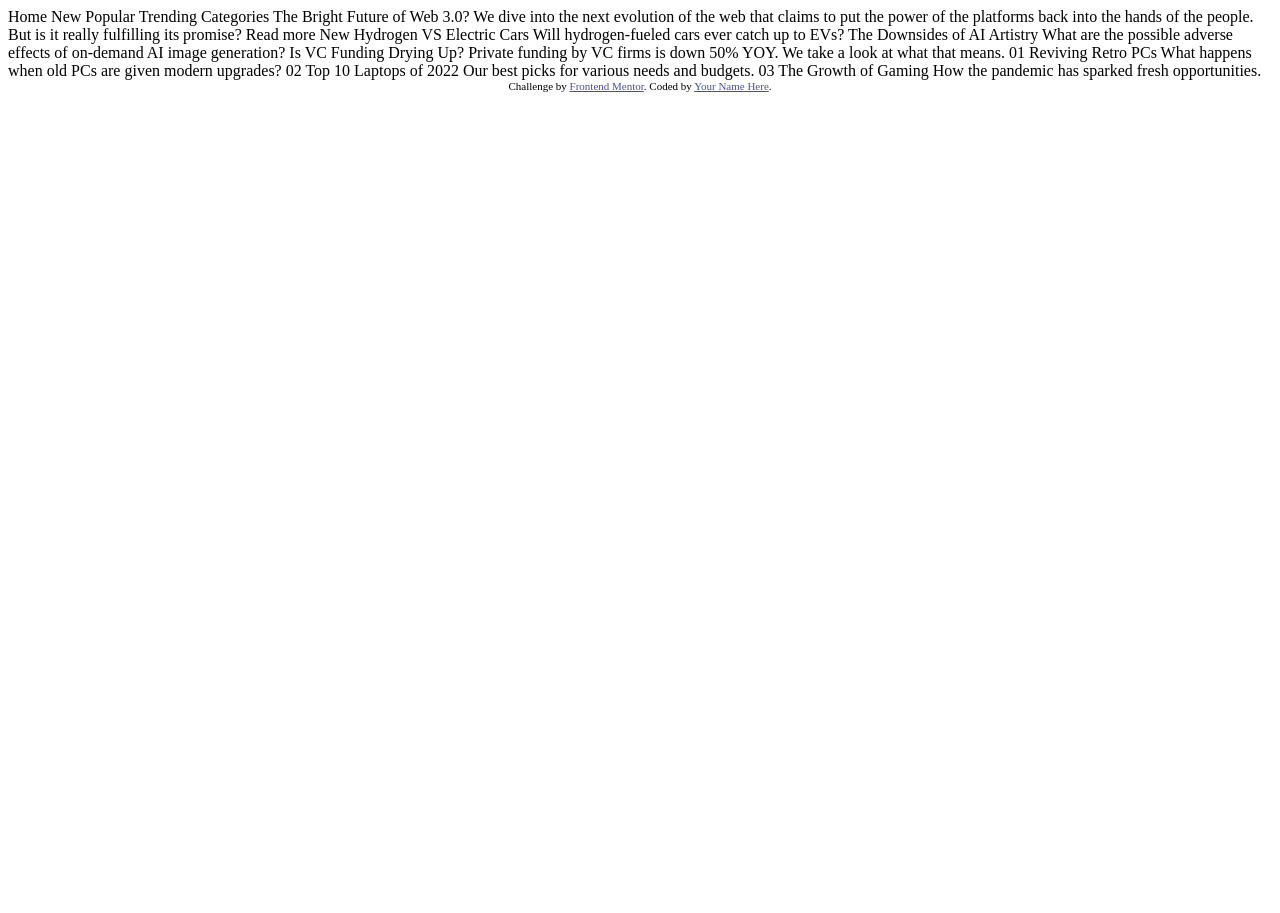
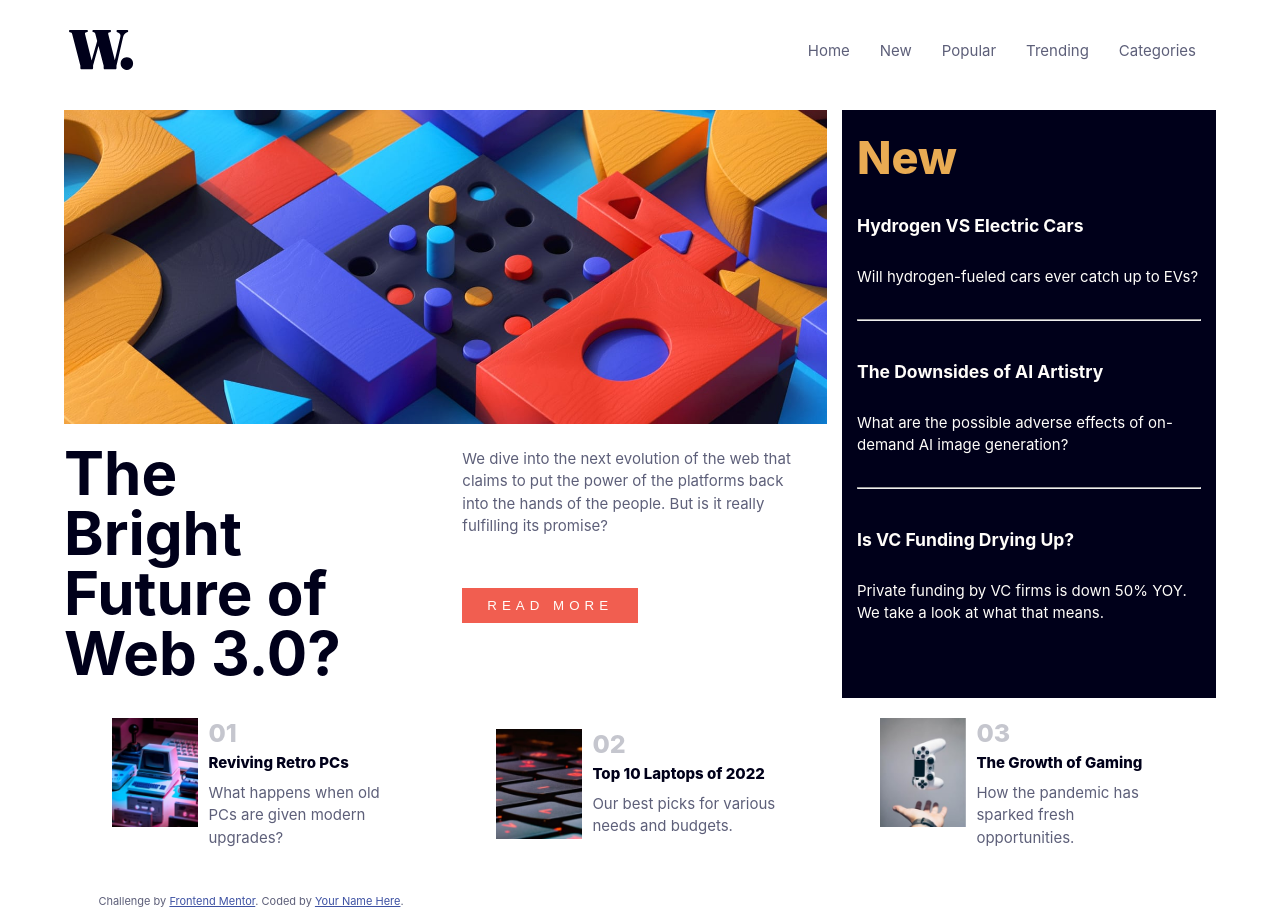
Before and after one commit to yboffill91/news-homepage-main, a plain HTML site: page index.html in a window 1280 px wide. Before the commit the page ends 800 px from the top, so only its background shows below. Drawn offline with Linux system fonts and the light colour scheme.

Commit message:
Terminado Desktop Design

```diff
--- a/index.html
+++ b/index.html
@@ -1,60 +1,99 @@
 <!DOCTYPE html>
 <html lang="en">
   <head>
-  <meta charset="UTF-8">
-  <meta name="viewport" content="width=device-width, initial-scale=1.0"> <!-- displays site properly based on user's device -->
+    <meta charset="UTF-8" />
+    <meta name="viewport" content="width=device-width, initial-scale=1.0" />
+    <!-- displays site properly based on user's device -->
 
-  <link rel="icon" type="image/png" sizes="32x32" href="./assets/images/favicon-32x32.png">
+    <link
+      rel="icon"
+      type="image/png"
+      sizes="32x32"
+      href="./assets/images/favicon-32x32.png"
+    />
 
     <title>Frontend Mentor | News homepage</title>
 
     <!-- Feel free to remove these styles or customise in your own stylesheet 👍 -->
-  <style>
-    .attribution { font-size: 11px; text-align: center; }
-    .attribution a { color: hsl(228, 45%, 44%); }
-  </style>
+    <link rel="stylesheet" href="styles.css" />
   </head>
   <body>
+    <div class="contenedor">
+      <div class="navbar">
+        <img src="./assets/images/logo.svg" alt="Logo" />
+        <div class="navMenu">
+          <ul>
+            <li>Home</li>
+            <li>New</li>
+            <li>Popular</li>
+            <li>Trending</li>
+            <li>Categories</li>
+          </ul>
+        </div>
+      </div>
+      <div class="main">
+        <div>
+          <img src="./assets/images/image-web-3-desktop.jpg" alt="Imagen" />
+        </div>
+        <div class="promo">
+          <h1>The Bright Future of Web 3.0?</h1>
+          <div>
+            <p>
+              We dive into the next evolution of the web that claims to put the
+              power of the platforms back into the hands of the people. But is
+              it really fulfilling its promise?
+            </p>
+            <button>Read more</button>
+          </div>
+        </div>
+      </div>
+      <div class="aside">
+        <h2>New</h2>
 
-  Home
-  New
-  Popular
-  Trending
-  Categories
-
-  The Bright Future of Web 3.0?
-
-  We dive into the next evolution of the web that claims to put the power of the platforms back into the hands of the people.
-  But is it really fulfilling its promise?
-
-  Read more
-
-  New
-
-  Hydrogen VS Electric Cars
-  Will hydrogen-fueled cars ever catch up to EVs?
-
-  The Downsides of AI Artistry
-  What are the possible adverse effects of on-demand AI image generation?
-
-  Is VC Funding Drying Up?
-  Private funding by VC firms is down 50% YOY. We take a look at what that means.
-
-  01
-  Reviving Retro PCs
-  What happens when old PCs are given modern upgrades?
-
-  02
-  Top 10 Laptops of 2022
-  Our best picks for various needs and budgets.
-
-  03
-  The Growth of Gaming
-  How the pandemic has sparked fresh opportunities.
-
+        <h3>Hydrogen VS Electric Cars</h3>
+        <p>Will hydrogen-fueled cars ever catch up to EVs?</p>
+        <hr />
+        <h3>The Downsides of AI Artistry</h3>
+        <p>
+          What are the possible adverse effects of on-demand AI image
+          generation?
+        </p>
+        <hr />
+        <h3>Is VC Funding Drying Up?</h3>
+        <p>
+          Private funding by VC firms is down 50% YOY. We take a look at what
+          that means.
+        </p>
+      </div>
+      <div class="article">
+        <div class="subArt">
+          <img src="./assets/images/image-retro-pcs.jpg" alt="Retro PCs" />
+          <h3>01</h3>
+          <h4>Reviving Retro PCs</h4>
+          <p>What happens when old PCs are given modern upgrades?</p>
+        </div>
+        <div class="subArt">
+          <img src="./assets/images/image-top-laptops.jpg" alt="Top Laptops" />
+          <h3>02</h3>
+          <h4>Top 10 Laptops of 2022</h4>
+          <p>Our best picks for various needs and budgets.</p>
+        </div>
+        <div class="subArt">
+          <img
+            src="./assets/images/image-gaming-growth.jpg"
+            alt="Growth off Gaming"
+          />
+          <h3>03</h3>
+          <h4>The Growth of Gaming</h4>
+          <p>How the pandemic has sparked fresh opportunities.</p>
+        </div>
+      </div>
       <div class="attribution">
-    Challenge by <a href="https://www.frontendmentor.io?ref=challenge" target="_blank">Frontend Mentor</a>.
-    Coded by <a href="#">Your Name Here</a>.
+        Challenge by
+        <a href="https://www.frontendmentor.io?ref=challenge" target="_blank"
+          >Frontend Mentor</a
+        >. Coded by <a href="#">Your Name Here</a>.
+      </div>
     </div>
   </body>
 </html>
--- a/styles.css
+++ b/styles.css
@@ -0,0 +1,157 @@
+.attribution {
+  font-size: 11px;
+  text-align: center;
+}
+.attribution a {
+  color: hsl(228, 45%, 44%);
+}
+* {
+  padding: 0;
+  margin: 0;
+  box-sizing: border-box;
+}
+:root {
+  --minAncho: 375px;
+  --maxAncho: 1440px;
+  --ancho: 1200px;
+  --softOrange: #e9ab53;
+  --softRed: #f15e50;
+  --offWhite: #fffdfa;
+  --grayishBlue: #c5c6ce;
+  --darkGrayishBlue: #5d5f79;
+  --veryDarkBlue: #00001a;
+}
+@import url('https://fonts.googleapis.com/css2?family=Inter:wght@400;700;800&display=swap');
+body{
+    font-family: 'Inter', sans-serif;
+    font-size: 15px;
+    color: var(--darkGrayishBlue);
+    width: 100%;
+}
+p{
+    line-height: 1.5em;
+}
+.contenedor{
+    width: 90%;
+    max-width: var(--ancho);
+    display: grid;
+    grid-template-areas:
+    "n n n"
+    "m m as"
+    "ar ar ar"
+    ;
+    grid-template-columns: repeat(3, 1fr);
+    grid-template-rows: auto;
+    grid-gap: 15px;
+    margin: 5px auto;
+}
+.navbar{
+    display: flex;
+    align-items: center;
+    justify-content: space-between;
+    padding: 25px 5px;
+    grid-area: n;
+}
+.navMenu ul{
+    display: flex;
+}
+.navMenu li{
+    margin: 0px 15px;
+    list-style: none;
+    text-decoration: none;
+    cursor: pointer;
+}
+.navMenu li:active{
+    color: var(--veryDarkBlue);
+}
+.main{
+    grid-area: m;
+}
+.main img{
+    width: 100%;
+}
+.promo{
+    display: flex;
+    justify-content: space-between;
+    margin: 1em auto;
+
+}
+.promo h1{
+    font-size: 60px;
+    font-weight: 700;
+    color: var(--veryDarkBlue);
+    margin: auto 2em auto auto;
+    line-height: 1em;
+}
+.promo p{
+    margin-right: 2.2rem;
+}
+.promo button{
+    padding: 10px 25px;
+    text-transform: uppercase;
+    color: var(--offWhite);
+    background-color: var(--softRed);
+    letter-spacing: 5px;
+    margin: 25px auto;
+    border: 0px;
+    cursor: pointer;
+}
+.promo button:active{
+    background-color: var(--veryDarkBlue);
+}
+.aside {
+    grid-area: as;
+    display: flex;
+    flex-direction: column;
+    background-color: var(--veryDarkBlue);
+    color: var(--offWhite);
+    padding: 1em;
+}
+.aside h2{
+    color: var(--softOrange);
+    font-weight: 800;
+    font-size: 45px;
+    margin: 5px 0 25px 0;
+}
+.aside h3, p  {
+    margin: 5px 0 25px 0;
+}
+hr {
+    height:  1px;
+    background-color: var(--offWhite);
+    margin: 5px 0 35px 0;
+}
+.article{
+    grid-area: ar;
+    display: flex;
+    align-items: center;
+    justify-content: space-around;
+}
+.subArt{
+    width: 25%;
+    margin: 5px;
+}
+.subArt img{
+    width: 30%;
+    float: left;
+    margin-right: 10px;
+}
+.subArt h3{
+    color: var(--grayishBlue);
+    font-weight: 800;
+    margin-bottom: 5px ;
+    font-size: 25px;
+}
+.subArt h4{
+    color: var(--veryDarkBlue);
+    margin-bottom: 10px;
+    font-weight: 800;
+}
+@media (hover:hover){
+    .navMenu li:hover{
+        color: var(--softRed);
+    }
+    .promo button:hover{
+        background-color: var(--veryDarkBlue);
+    }
+}
```
Also changed, not shown: assets/fonts/Inter-VariableFont_slnt,wght.ttf (deleted), assets/fonts/README.txt (deleted), assets/fonts/static/Inter-Bold.ttf (deleted), assets/fonts/static/Inter-ExtraBold.ttf (deleted), assets/fonts/static/Inter-Regular.ttf (deleted). Lines whose indentation alone changed are shown as unchanged.
